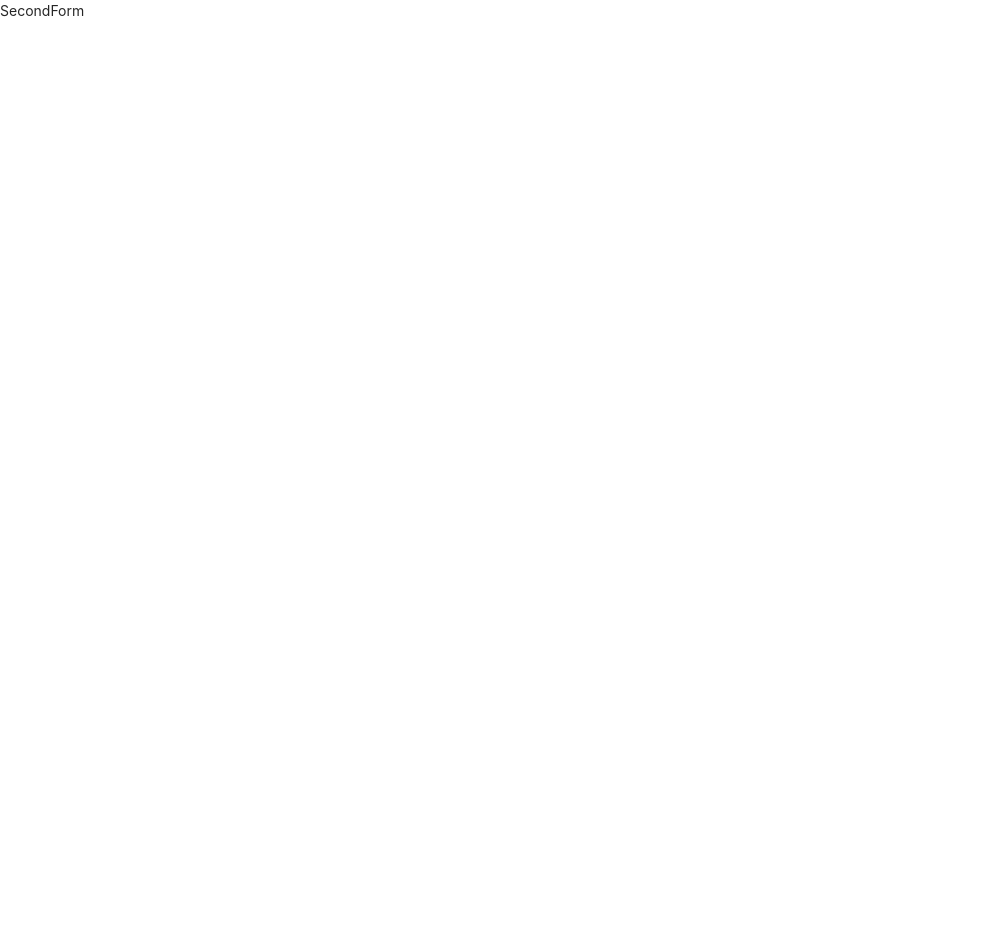
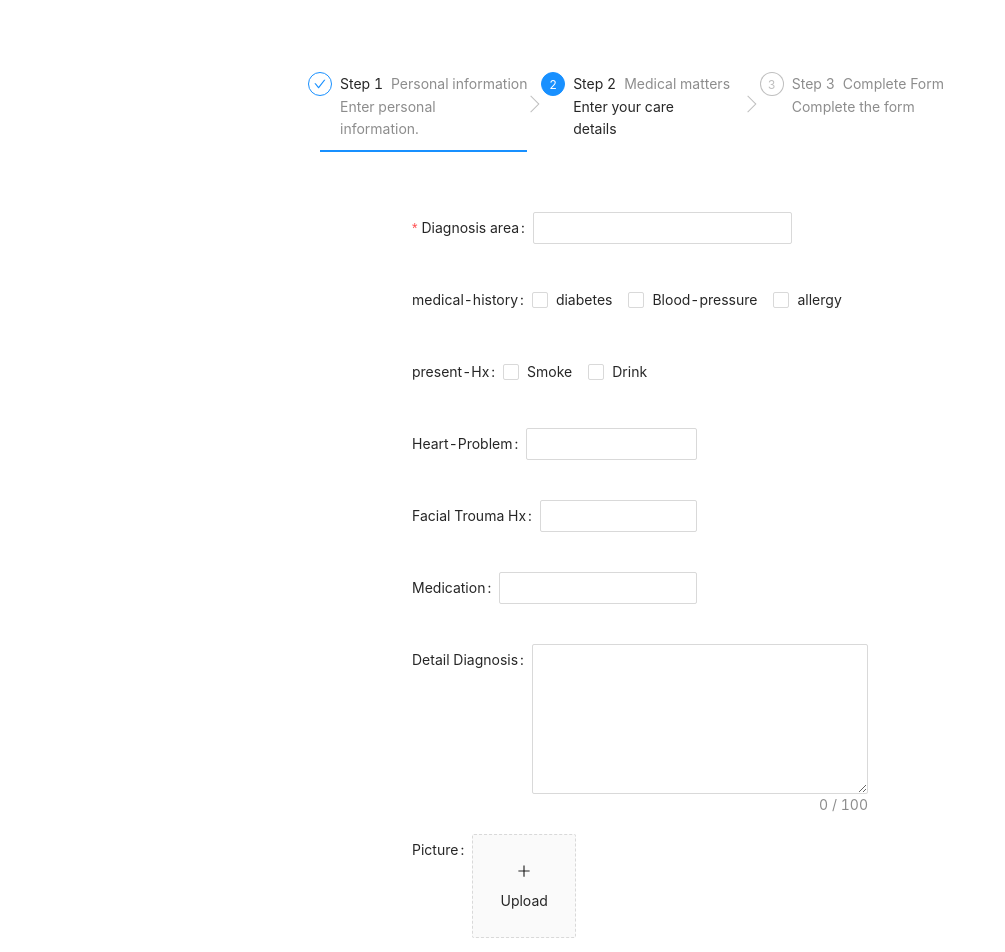
Before and after one commit to hanagertrudekim/LaGonave-Mhealth, a React (Create React App) app in the folder FrontEnd/: page /patient/diagnosis-form in a window 1280 px wide. Shown: the top 952 px of the page, without its empty margins (0-1005 px from the left). Before the commit the page ends 800 px from the top, so only its background shows below. Built offline with nearby package versions, Linux system fonts and the light colour scheme.

Commit message:
feat: add diagnosis form

```diff
--- /dev/null
+++ b/FrontEnd/src/components/UpLoad.tsx
@@ -0,0 +1,65 @@
+import { LoadingOutlined, PlusOutlined } from '@ant-design/icons';
+import { message, Upload } from 'antd';
+import type { UploadChangeParam } from 'antd/es/upload';
+import type { RcFile, UploadFile, UploadProps } from 'antd/es/upload/interface';
+import React, { useState } from 'react';
+
+const getBase64 = (img: RcFile, callback: (url: string) => void) => {
+  const reader = new FileReader();
+  reader.addEventListener('load', () => callback(reader.result as string));
+  reader.readAsDataURL(img);
+};
+
+const beforeUpload = (file: RcFile) => {
+  const isJpgOrPng = file.type === 'image/jpeg' || file.type === 'image/png';
+  if (!isJpgOrPng) {
+    message.error('You can only upload JPG/PNG file!');
+  }
+  const isLt2M = file.size / 1024 / 1024 < 2;
+  if (!isLt2M) {
+    message.error('Image must smaller than 2MB!');
+  }
+  return isJpgOrPng && isLt2M;
+};
+
+const UpLoad= () => {
+  const [loading, setLoading] = useState(false);
+  const [imageUrl, setImageUrl] = useState<string>();
+
+  const handleChange: UploadProps['onChange'] = (info: UploadChangeParam<UploadFile>) => {
+    if (info.file.status === 'uploading') {
+      setLoading(true);
+      return;
+    }
+    if (info.file.status === 'done') {
+      // Get this url from response in real world.
+      getBase64(info.file.originFileObj as RcFile, (url) => {
+        setLoading(false);
+        setImageUrl(url);
+      });
+    }
+  };
+
+  const uploadButton = (
+    <div>
+      {loading ? <LoadingOutlined /> : <PlusOutlined />}
+      <div style={{ marginTop: 8 }}>Upload</div>
+    </div>
+  );
+
+  return (
+    <Upload
+      name="avatar"
+      listType="picture-card"
+      className="avatar-uploader"
+      showUploadList={false}
+      action="https://www.mocky.io/v2/5cc8019d300000980a055e76"
+      beforeUpload={beforeUpload}
+      onChange={handleChange}
+    >
+      {imageUrl ? <img src={imageUrl} alt="avatar" style={{ width: '100%' }} /> : uploadButton}
+    </Upload>
+  );
+};
+
+export default UpLoad;
--- a/FrontEnd/src/pages/patient/DiagnosisForm.tsx
+++ b/FrontEnd/src/pages/patient/DiagnosisForm.tsx
@@ -1,7 +1,107 @@
-import React from 'react'
+import React from 'react';
+import styled from 'styled-components';
+import { Button, Checkbox, Col, Form, Input } from 'antd';
+import useStep from './useStep';
+import { useNavigate } from 'react-router-dom';
+import { CheckboxValueType } from 'antd/lib/checkbox/Group';
+import TextArea from 'antd/lib/input/TextArea';
+import UpLoad from '../../components/UpLoad';
+
+const Wrap = styled.div`
+  display: flex;
+  flex-direction: column;
+  justify-content: center;
+  align-items: center;
+`;
+
+const StyledForm = styled(Form)`
+  width: 45vw;
+  height: auto;
+  padding: 60px;
+`;
+
+const StepWrap = styled.div`
+  margin-top: 60px;
+  width: 50vw;
+`;
+
+const StyledFormItem = styled(Form.Item)`
+  margin-bottom: 40px;
+`;
+
+const StyledButton = styled(Button)`
+  margin-top: 20px;
+`;
+
+/* eslint-disable no-template-curly-in-string */
+const validateMessages = {
+  required: '${label} is required!',
+  types: {
+    number: '${label} is not a valid number!',
+  },
+  number: {
+    range: '${label} must be between ${min} and ${max}',
+  },
+};
 
 export default function DiagnosisForm() {
+
+  const { StepComponents } = useStep();
+  const navigate = useNavigate();
+
+  const onFinish = (values: any) => {
+    console.log(values);
+    //TODO: Add diagnosis Form api
+    navigate('/patient/submit-complete');
+  };
+
+  const onChange = (checkedValues: CheckboxValueType[]) => {
+    console.log('checked = ', checkedValues);
+  };
+
+  const medicalHistoryArr = ['diabetes', 'Blood-pressure', 'allergy'];
+  const presentHxArr = ['Smoke', 'Drink']
+
   return (
-    <div>SecondForm</div>
-  )
+    <Wrap>
+      <StepWrap>
+        <StepComponents />
+      </StepWrap>
+      <StyledForm name="nest-messages" onFinish={onFinish} validateMessages={validateMessages}>
+        <Col span={20}>
+          <StyledFormItem name={['user', 'Diagnosis area']} label="Diagnosis area" rules={[{ required: true }]}>
+            <Input />
+          </StyledFormItem>
+        </Col>
+        <StyledFormItem name={['user', 'medical-history']} label="medical-history">
+          <Checkbox.Group options={medicalHistoryArr} onChange={onChange} />
+        </StyledFormItem>
+        <Col span={15}>
+          <StyledFormItem name={['user', 'present-Hx']} label="present-Hx">
+            <Checkbox.Group options={presentHxArr} onChange={onChange} />
+          </StyledFormItem>
+          <StyledFormItem name={['user', 'Heart-Problem']} label="Heart-Problem">
+            <Input />
+          </StyledFormItem>
+          <StyledFormItem name={['user', 'Facial Trouma Hx']} label="Facial Trouma Hx">
+            <Input />
+          </StyledFormItem>
+          <StyledFormItem name={['user', 'Medication']} label="Medication">
+            <Input />
+          </StyledFormItem>
+        </Col>
+        <StyledFormItem name={['user', 'Detail Diagnosis']} label="Detail Diagnosis">
+          <TextArea showCount maxLength={100} style={{ height: 150 }} />
+        </StyledFormItem>
+        <StyledFormItem name={['user', 'Picture']} label="Picture">
+          <UpLoad/>
+        </StyledFormItem>
+        <StyledFormItem>
+          <StyledButton type="primary" htmlType="submit">
+            submit
+          </StyledButton>
+        </StyledFormItem>
+      </StyledForm>
+    </Wrap>
+  );
 }
```
